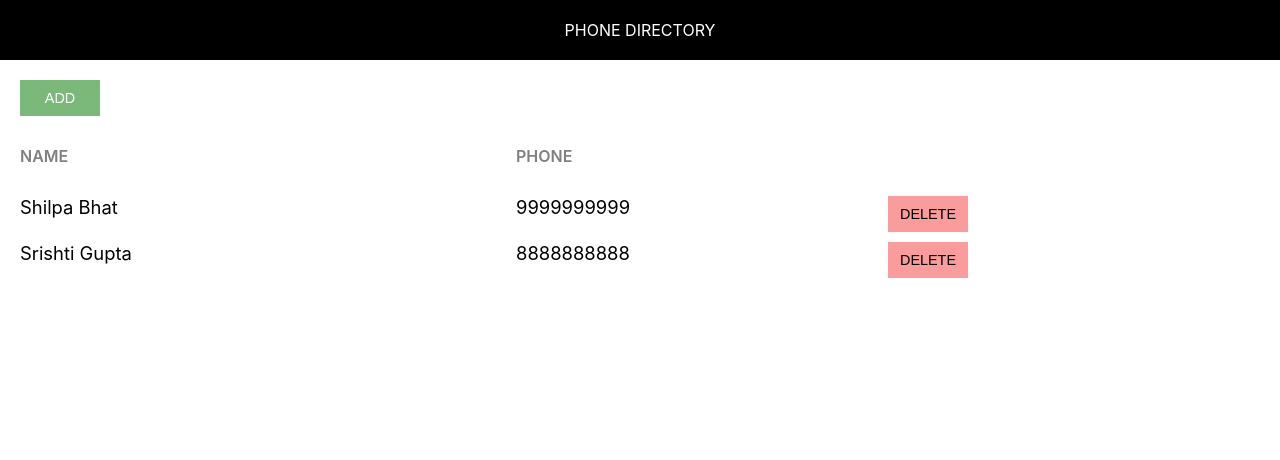
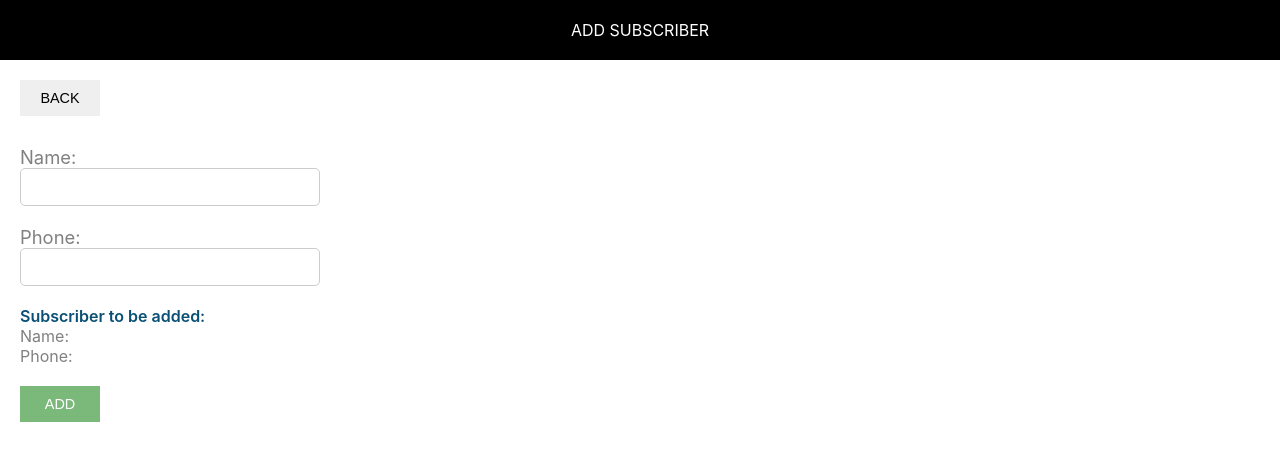
Before and after one commit to enakshi123/Phone-Directory, a React (Create React App) app: page /add in a window 1280 px wide. Shown: the top 460 px of the page. Built offline with nearby package versions, Linux system fonts and the light colour scheme.

Commit message:
Routing: Added routing for Add Subscriber page and Show Subscribers page

```diff
--- a/src/AddSubscriber.js
+++ b/src/AddSubscriber.js
@@ -1,6 +1,7 @@
 import React, { Component } from 'react';
 import Header from './Header';
 import './AddSubscriber.css';
+import { Link } from 'react-router-dom';
 
 class AddSusbscriber extends Component {
     constructor() {
@@ -21,6 +22,7 @@ class AddSusbscriber extends Component {
         e.preventDefault();
         this.props.addSubscriberHandler(this.state);
         this.setState({ id: 0, name: '', phone: ' ' });
+        this.props.history.push("/");
     }
 
 
@@ -32,7 +34,9 @@ class AddSusbscriber extends Component {
             <div>
                 <Header heading="Add Subscriber" />
                 <div className="component-body-container">
-                    <button className="custom-btn">Back</button>
+                    <Link to="/">
+                        <button className="custom-btn">Back</button>
+                    </Link>
                     <form className="subscriber-form" onSubmit={this.onFormSubmitted.bind(this)}>
                         <label htmlFor="name" className="label-control">Name: </label><br />
                         <input id="name" type="text" className="input-control" name="name" onChange={this.inputChangedHandler} /><br /><br />
--- a/src/PhoneDirectory.js
+++ b/src/PhoneDirectory.js
@@ -1,6 +1,7 @@
 import React, { Component } from 'react';
 import AddSubscriber from './AddSubscriber';
 import ShowSubscribers from './ShowSubscribers';
+import { BrowserRouter as Router, Route } from 'react-router-dom';
 
 class PhoneDirectory extends Component {
 
@@ -36,7 +37,12 @@ class PhoneDirectory extends Component {
     render() {
         return (
             // <AddSubscriber addSubscriberHandler={this.addSubscriberHandler} />
-            <ShowSubscribers subscribersList={this.state.subscribersList} />
+            <Router>
+                <div>
+                    <Route exact path="/" render={(props) => <ShowSubscribers {...props} subscribersList={this.state.subscribersList} />} />
+                    <Route exact path="/add" render={({history}, props) => <AddSubscriber history={history} {...props} addSubscriberHandler={this.addSubscriberHandler} />} />
+                </div>
+            </Router>
         )
     }
 }
--- a/src/ShowSubscribers.js
+++ b/src/ShowSubscribers.js
@@ -1,6 +1,7 @@
 import React, { Component } from 'react';
 import Header from './Header.js';
 import './ShowSubscribers.css';
+import { Link } from 'react-router-dom';
 
 class ShowSubscribers extends Component {
 
@@ -9,7 +10,10 @@ class ShowSubscribers extends Component {
         <div>
         <Header heading="Phone Directory" />
         <div className="component-body-container">
-          <button className="custom-btn add-btn">Add</button>
+        <Link to="/add">
+            <button className="custom-btn add-btn">Add</button>
+          </Link>
+
           <div className="grid-container heading-container">
             <span className="grid-item name-heading">Name</span>
             <span className="grid-item phone-heading">Phone</span>
--- a/src/index.js
+++ b/src/index.js
@@ -2,7 +2,7 @@ import React from 'react';
 import ReactDOM from 'react-dom';
 import './index.css';
 import * as serviceWorker from './serviceWorker';
-import AddSusbscriber from './AddSubscriber';
+
 import './common/common.css';
 import PhoneDirectory from './PhoneDirectory';
 
```
